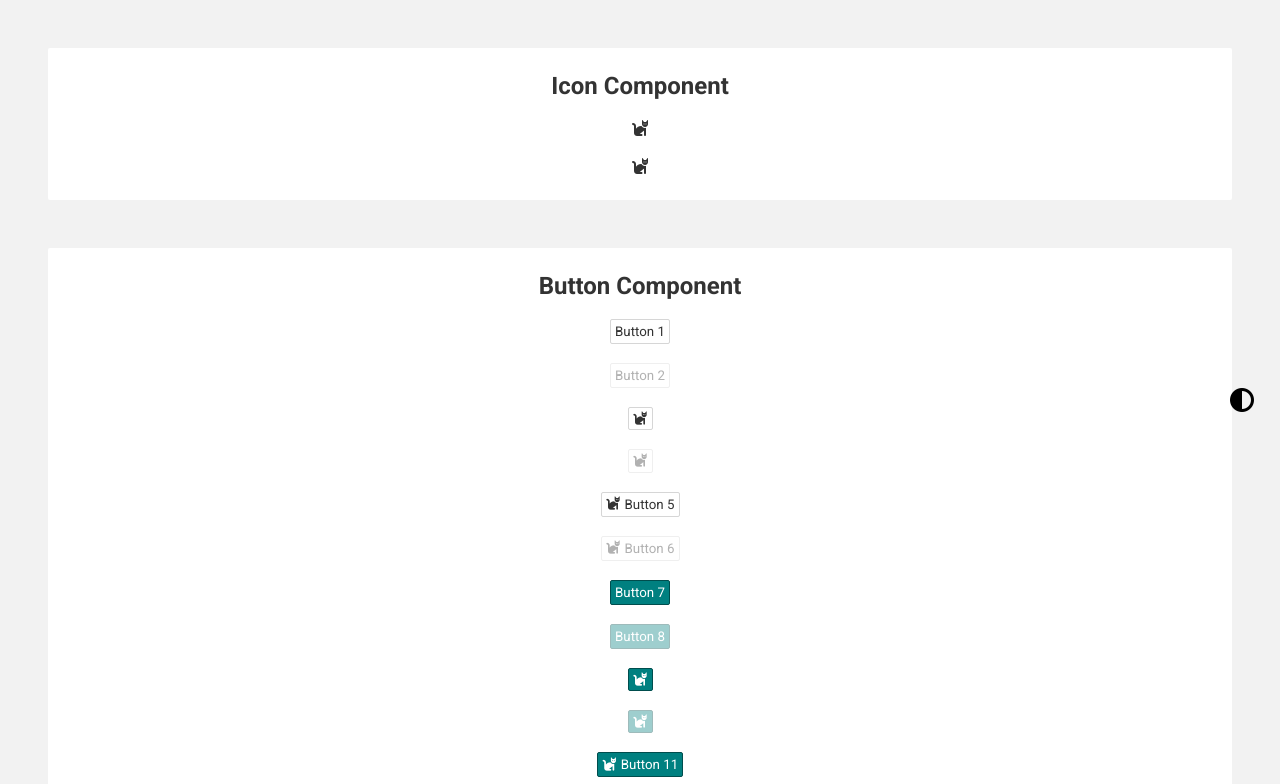
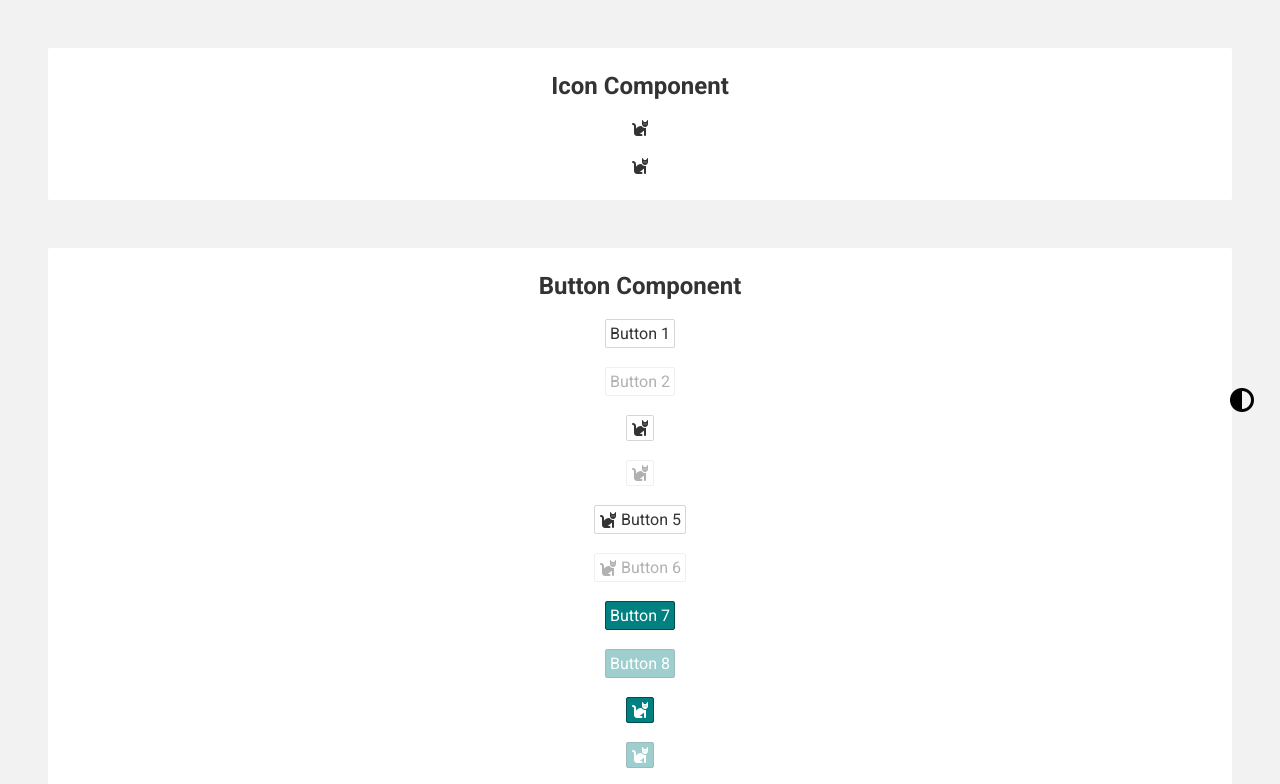
Before and after one commit to temelm/sandbox, a website built with Vite: page index.html in a window 1280 px wide. Shown: the top 784 px of the page. Built offline with nearby package versions, Linux system fonts and the light colour scheme.

Commit message:
Reset button font size

```diff
--- a/src/components/button.css
+++ b/src/components/button.css
@@ -6,6 +6,7 @@
   color: var(--color-button-text);
   cursor: pointer;
   display: inline-flex;
+  font-size: var(--font-size-md);
   padding: var(--space-xs);
   transition-duration: var(--transition-duration);
   transition-property: background-color;
```
